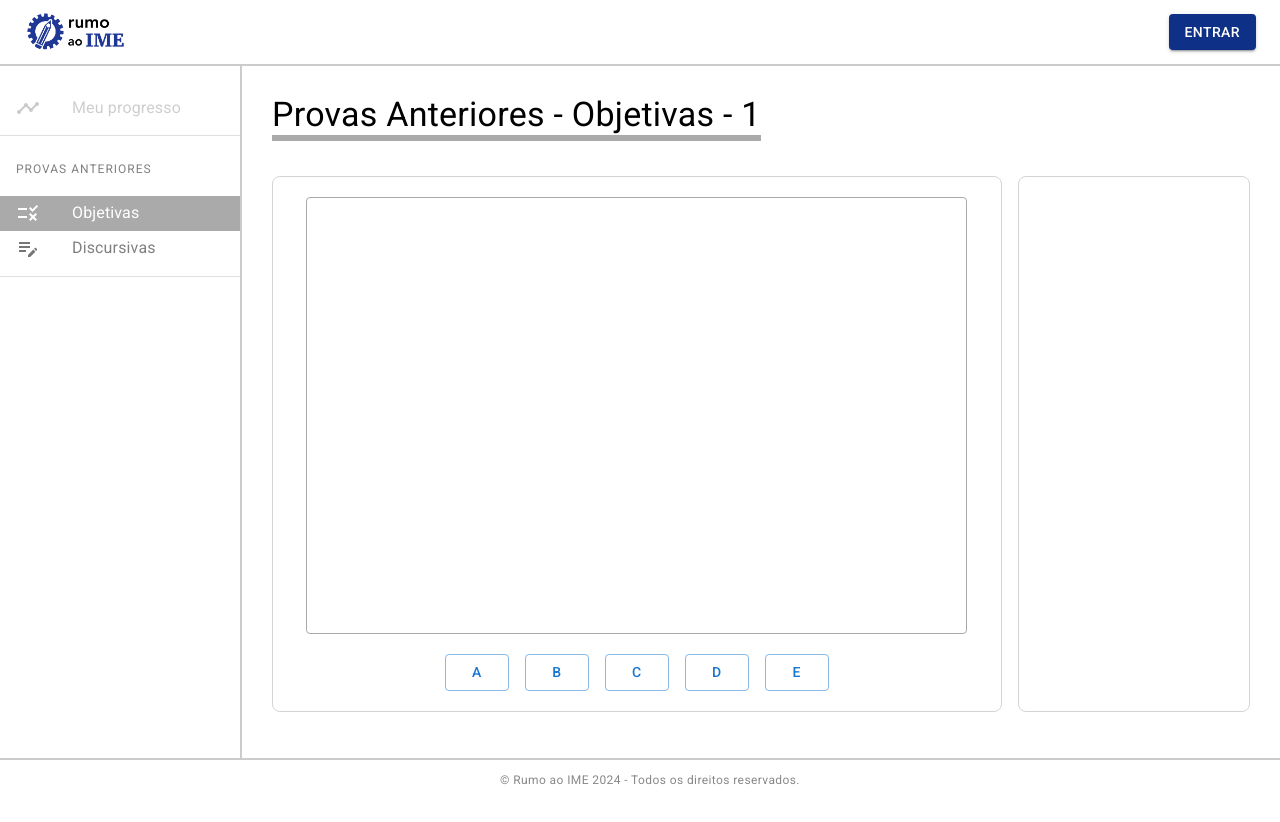
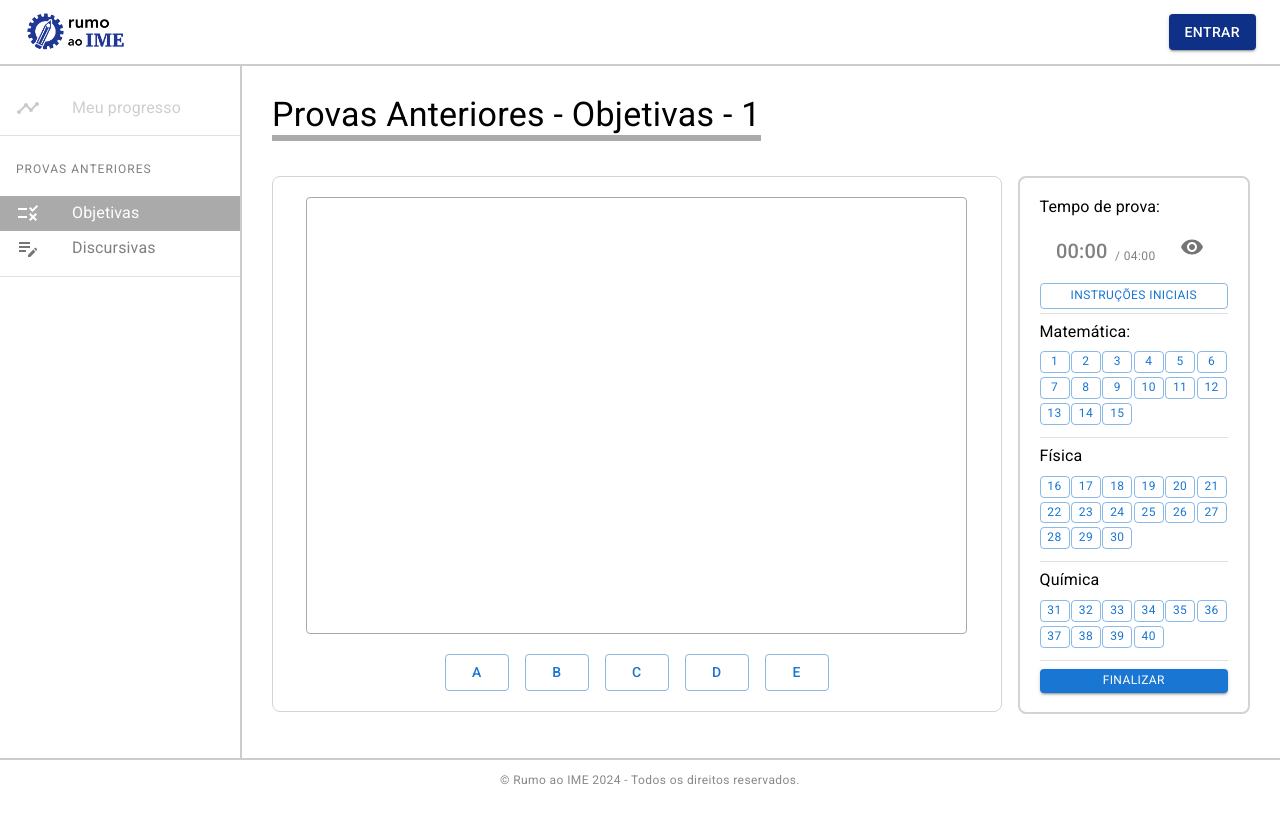
Before and after one commit to ajstourinho/rumoaoime, a React (Create React App) app in the folder frontend/: page /provas-anteriores/objetivas/1 in a window 1280 px wide. Shown: the top 822 px of the page. Built offline with nearby package versions, Linux system fonts and the light colour scheme; what mathjax3-react would draw is missing.

Commit message:
Add PainelContent

```diff
--- a/frontend/src/components/PainelProvaObjetiva/PainelProvaObjetiva.jsx
+++ b/frontend/src/components/PainelProvaObjetiva/PainelProvaObjetiva.jsx
@@ -1,32 +1,25 @@
 import React from "react";
 import Box from "@mui/material/Box";
-import Button from "@mui/material/Button";
-import { Stack } from "@mui/material";
+import PainelContent from "./PainelContent";
 
 const PainelProvaObjetiva = () => {
   // Styling for the outer box
   const outerBoxStyle = {
     display: "flex",
     flexDirection: "column",
-    alignItems: "center",
+    alignItems: "left",
     justifyContent: "center",
-    border: "1px solid lightgrey",
+    border: "2px solid lightgrey",
     borderRadius: "8px", // slightly rounded corners
     padding: "20px",
     backgroundColor: "white",
-    height: "100%"
+    height: "100%",
+    // boxShadow: "0 0 10px 0 lightgrey",
   };
 
   return (
     <Box sx={outerBoxStyle}>
-
-      {/* <Stack direction="row" spacing={2} justifyContent="center">
-        {buttons.map((label) => (
-          <Button key={label} variant="outlined">
-            {label}
-          </Button>
-        ))}
-      </Stack> */}
+      <PainelContent />
     </Box>
   );
 };
```
